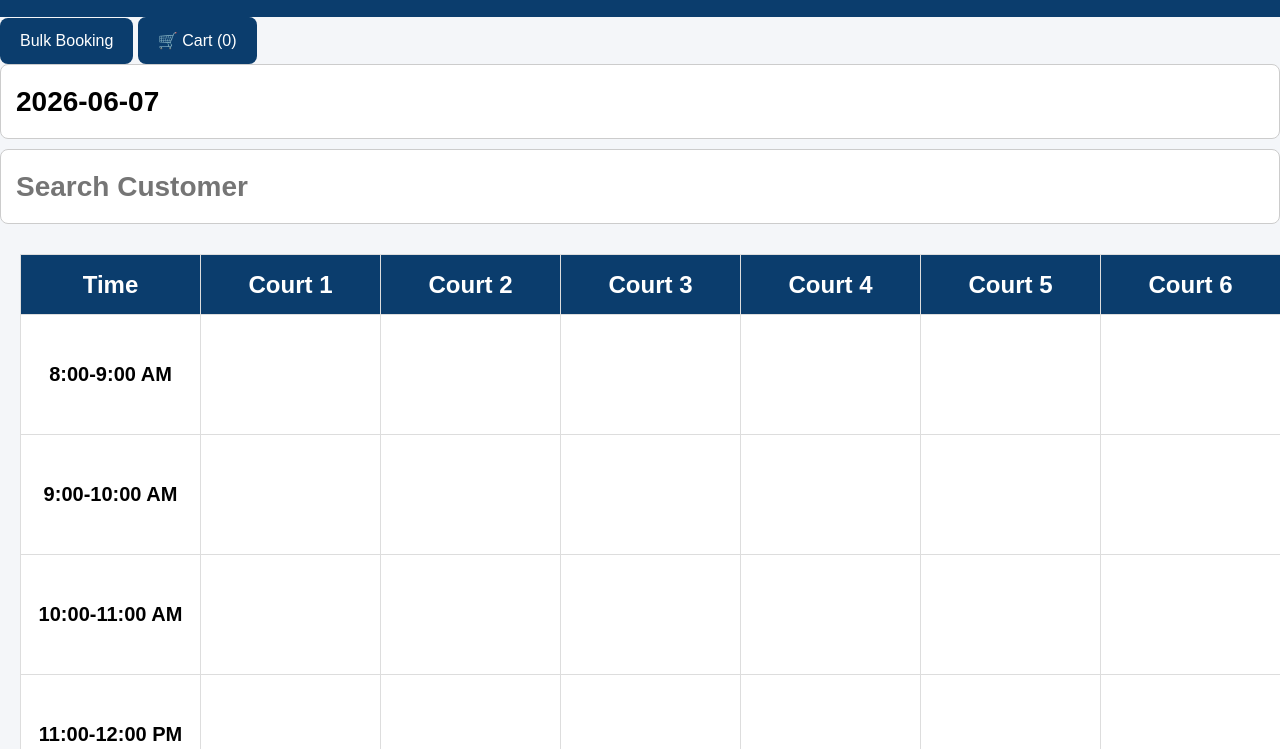
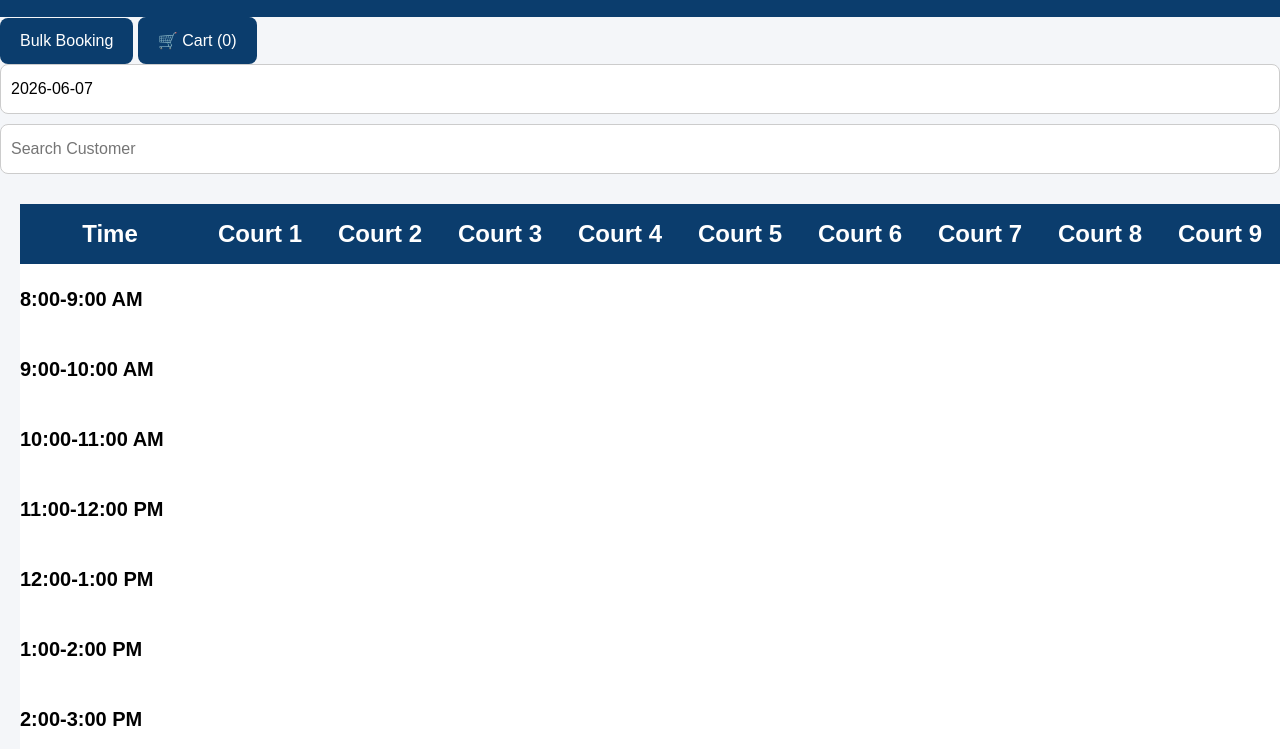
Before and after one commit to Ikramulh10/batball-booking, a plain HTML site: page frontend/index.html in a window 1280 px wide. Shown: the part 51-800 px from the top of the page. Drawn offline with nearby package versions, Linux system fonts and the light colour scheme; no server answers.

Commit message:
Improve desktop layout

```diff
--- a/frontend/index.html
+++ b/frontend/index.html
@@ -17,6 +17,8 @@
 
 body{
     background:#f4f6f9;
+    max-width:1400px;
+    margin:auto;
 }
 
 .header{
@@ -27,31 +29,27 @@ body{
 }
 
 .topbar input{
-    height:75px;
-    font-size:28px;
-    font-weight:bold;
-    padding:15px;
+    height:50px;
+    font-size:16px;
+    font-weight:normal;
+    padding:10px;
 }
 
 .grid-container{
-    padding:20px;
-    overflow:auto;
+    height:75vh;
 }
 
 table{
     border-collapse:collapse;
     width:100%;
-    min-width:1800px;
+    min-width:1200px;
     background:white;
 }
 
 th,td{
-    border:1px solid #ddd;
-    text-align:center;
-    min-width:180px;
-    height:120px;
-    font-size:18px;
-    font-weight:bold;
+    min-width:120px;
+    height:70px;
+    font-size:14px;
 }
 .time{
     position: sticky;
@@ -175,7 +173,7 @@ input[type="date"]::-webkit-calendar-picker-indicator{
     cursor:pointer;
 }
 .flatpickr-calendar{
-    transform:scale(2);
+    transform:scale(1.2);
     transform-origin:top left;
 }
 
```
